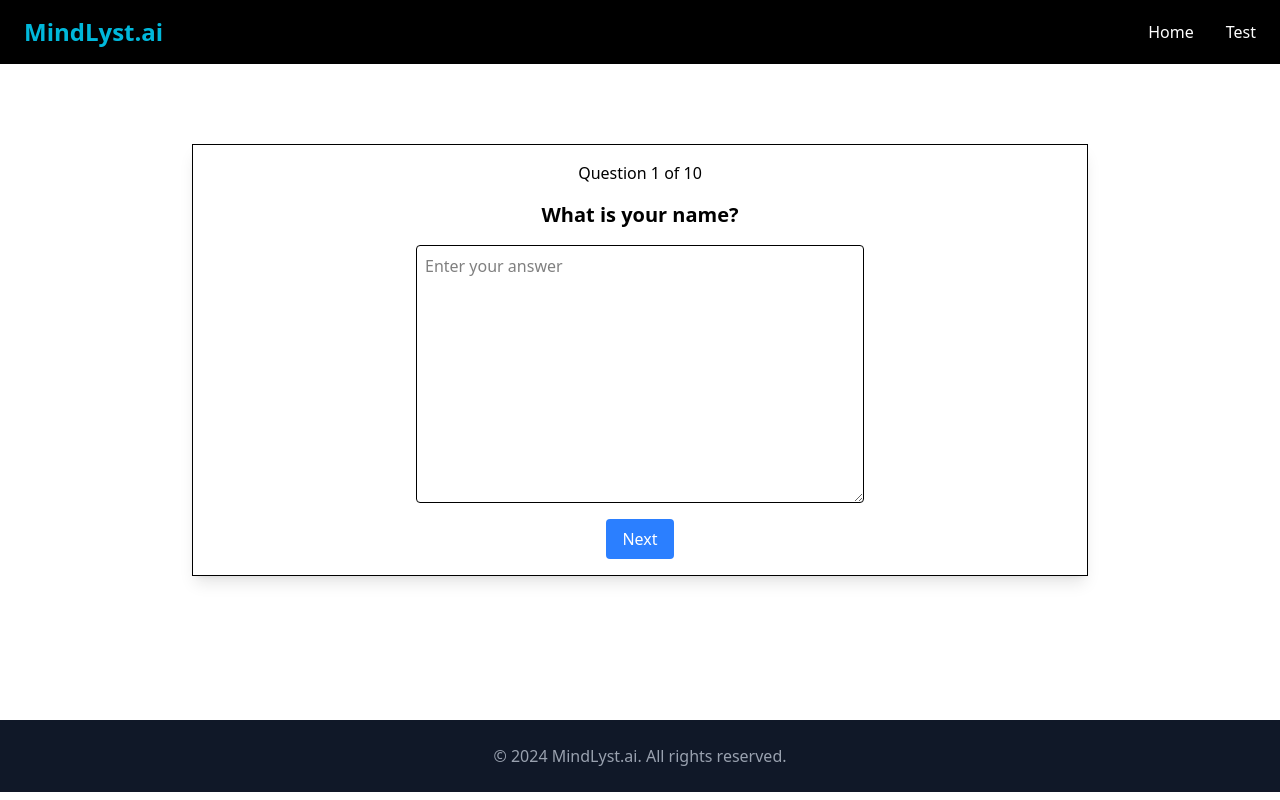
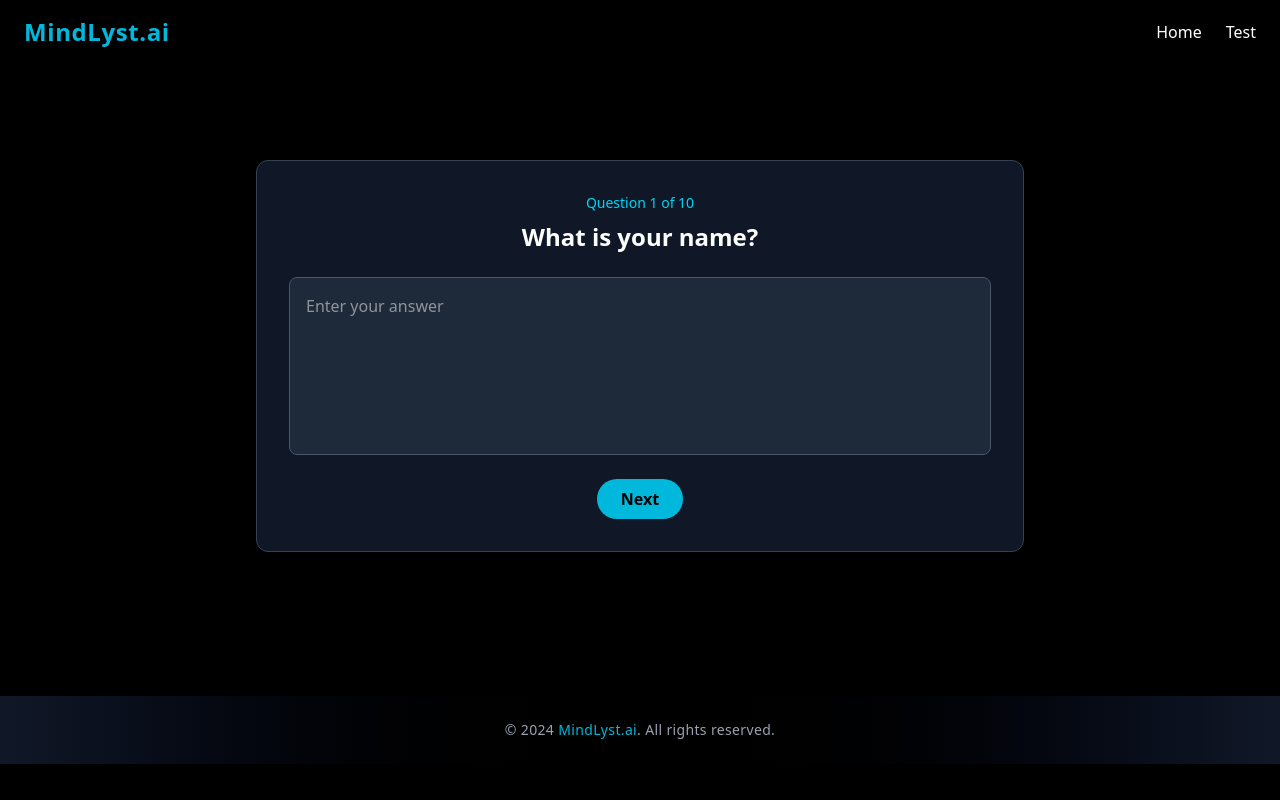
Before and after one commit to Niranjan963764/Mindlyst.ai, a React (Vite) app in the folder frontend/: page /test in a window 1280 px wide. Built offline with nearby package versions, Linux system fonts and the light colour scheme.

Commit message:
a decent styling added to all the webpages including text page

```diff
--- a/frontend/src/App.css
+++ b/frontend/src/App.css
@@ -1,5 +1,8 @@
 @import "tailwindcss";
 
+body{
+  background-color: black;
+}
 
 /* #root {
   max-width: 1280px;
--- a/frontend/src/App.jsx
+++ b/frontend/src/App.jsx
@@ -5,7 +5,7 @@
 
 import { BrowserRouter as Router, Routes, Route } from "react-router";
 import QuestionAndAnswer from "./components/QuestionAndAnswer";
-
+import './App.css'
 
 
 const App = () => {
--- a/frontend/src/components/Footer.jsx
+++ b/frontend/src/components/Footer.jsx
@@ -2,11 +2,12 @@
 import React from 'react';
 
 const Footer = () => (
-  <footer className="py-6 bg-gray-900 text-center text-gray-400">
+  <footer className="py-6 bg-gradient-to-r from-gray-900 via-black to-gray-900 text-center text-gray-400">
     <div className="container mx-auto">
-      <p>&copy; 2024 MindLyst.ai. All rights reserved.</p>
+      <p className="text-sm tracking-wide">&copy; 2024 <span className="text-cyan-500">MindLyst.ai</span>. All rights reserved.</p>
     </div>
   </footer>
 );
 
+
 export default Footer;
--- a/frontend/src/components/Header.jsx
+++ b/frontend/src/components/Header.jsx
@@ -3,70 +3,25 @@
 import { useEffect } from 'react';
 
 const Header = () => {
-
-    // required when using original header
-    // useEffect(() => {
-    // const header = document.querySelector("header");
-
-    // const handleScroll = () => {
-    //     header.classList.toggle("scrolled", window.scrollY > 50);
-    // };
-
-    // const animateOnScroll = () => {
-    //     const elements = document.querySelectorAll(".animate__animated");
-    //     elements.forEach((el) => {
-    //     const rect = el.getBoundingClientRect();
-    //     const isVisible = rect.top <= window.innerHeight * 0.75 && rect.bottom >= 0;
-    //     if (isVisible) {
-    //         el.style.visibility = "visible";
-    //         el.classList.add("animate__fadeIn");
-    //     }
-    //     });
-    // };
-
-    // window.addEventListener("scroll", handleScroll);
-    // window.addEventListener("scroll", animateOnScroll);
-
-    // return () => {
-    //     window.removeEventListener("scroll", handleScroll);
-    //     window.removeEventListener("scroll", animateOnScroll);
-    // };
-    // }, []);
-
-
-    return (
-    <header className="fixed top-0 w-full z-50 bg-black transition-colors duration-300">
+  return (
+    <header className="fixed top-0 w-full z-50 backdrop-blur-sm bg-black shadow-md transition duration-300">
       <div className="container mx-auto flex justify-between items-center py-4 px-6">
-        <div className="text-2xl font-bold text-cyan-500">MindLyst.ai</div>
-        <ul className="flex space-x-8">
-
-          {/* very first header */}
-          {/* {["Home", "Features", "How It Works", "Contact"].map((link) => (
-            <li key={link}>
-              <a
-                href={`#${link.toLowerCase().replace(" ", "-")}`}
-                className="text-white hover:text-cyan-500 transition-colors"
-              >
-                {link}
-              </a>
-            </li>
-          ))} */}
-
-          {/* modified header */}
+        <div className="text-2xl font-bold text-cyan-500 tracking-wide">MindLyst.ai</div>
+        <ul className="flex space-x-6">
           {["Home", "Test"].map((link) => (
             <li key={link}>
               <a
-                href={`${link.toLowerCase().replace(" ", "-")}`}
-                className="text-white hover:text-cyan-500 transition-colors"
+                href={`/${link.toLowerCase().replace(" ", "-")}`}
+                className="text-white hover:text-cyan-400 transition-colors duration-300"
               >
                 {link}
               </a>
             </li>
           ))}
-
         </ul>
       </div>
     </header>
-  )
-}
+  );
+};
+
 export default Header;
--- a/frontend/src/components/QuestionAndAnswer.jsx
+++ b/frontend/src/components/QuestionAndAnswer.jsx
@@ -58,36 +58,39 @@
   };
 
   return (
-        <div className="flex flex-col items-center p-4 border shadow-lg mt-36 mb-36 ml-48 mr-48">
-            <p className="mb-4">Question {currentQuestionIndex + 1} of {questions.length}</p>
-            <h1 className="text-xl font-bold mb-4">{questions[currentQuestionIndex]}</h1>
+    <div className="flex flex-col items-center p-8 mt-40 mb-36 mx-auto max-w-3xl bg-gray-900 rounded-xl shadow-2xl border border-gray-700 text-white">
+      <p className="mb-2 text-sm text-cyan-400">
+        Question {currentQuestionIndex + 1} of {questions.length}
+      </p>
+      <h1 className="text-2xl font-semibold mb-6 text-center">{questions[currentQuestionIndex]}</h1>
+
       <textarea
-                rows="10"
-                cols="40"
-                type="text"
+        rows="6"
         placeholder="Enter your answer"
-                className="border p-2 rounded mb-4 w-full max-w-md"
+        className="w-full bg-gray-800 border border-gray-600 rounded-lg p-4 mb-6 focus:outline-none focus:ring-2 focus:ring-cyan-500 resize-none transition"
         value={answers[currentQuestionIndex] || ""}
         onChange={handleInputChange}
       />
-            <div className="flex gap-4">
+
+      <div className="flex justify-center gap-6">
         {currentQuestionIndex < questions.length - 1 ? (
           <button
             onClick={handleNext}
-                        className="bg-blue-500 text-white py-2 px-4 rounded hover:bg-blue-600"
+            className="bg-cyan-500 hover:bg-cyan-600 text-black font-semibold py-2 px-6 rounded-full transition"
           >
             Next
           </button>
         ) : (
           <button
             onClick={handleFinish}
-                        className="bg-green-500 text-white py-2 px-4 rounded hover:bg-green-600"
+            className="bg-pink-500 hover:bg-pink-600 text-white font-semibold py-2 px-6 rounded-full transition"
           >
-                        Finish
+            Submit
           </button>
         )}
       </div>
     </div>
+
   );
 }
 
```
Lines whose indentation alone changed are shown as unchanged.
